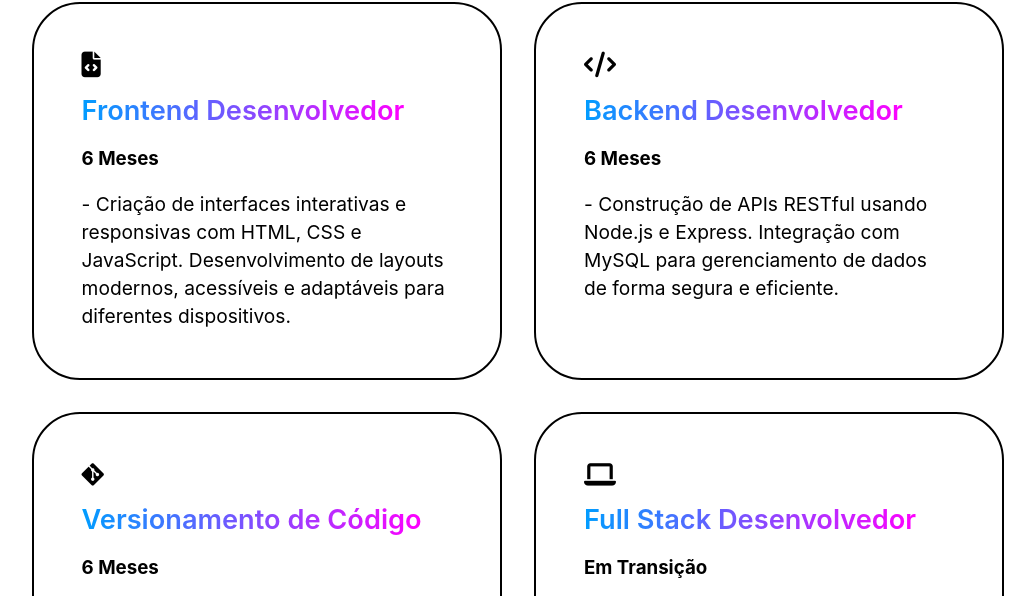
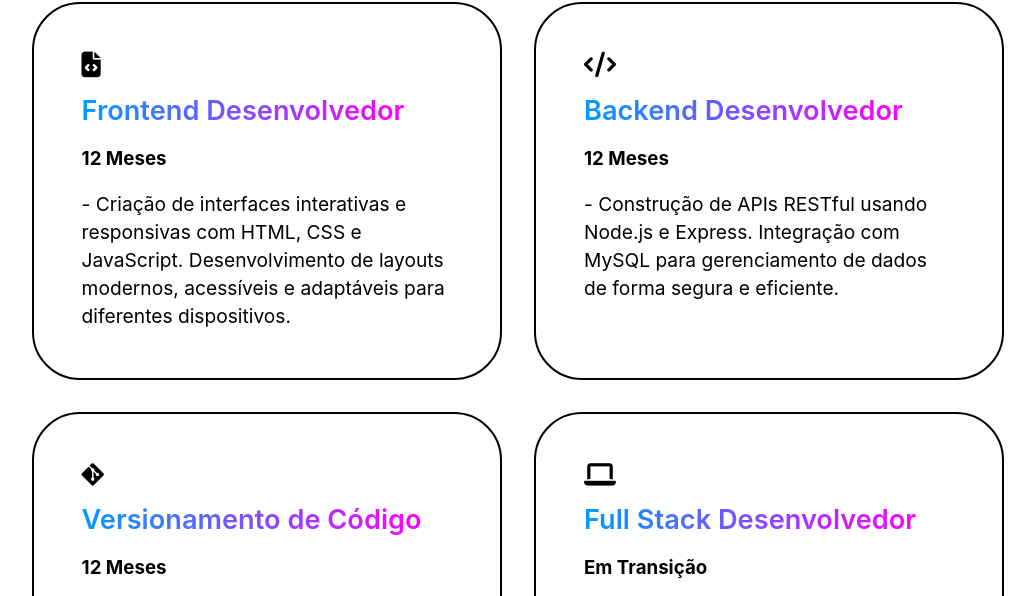
Before and after one commit to PabloG-7/meu-portifolio, a plain HTML site: page index.html in a window 1280 px wide. Shown: the part 1051-1647 px from the top of the page, without its empty margins (122-1157 px from the left). Drawn offline with nearby package versions, Linux system fonts and the light colour scheme.

Commit message:
portfolio update 1.6

```diff
--- a/index.html
+++ b/index.html
@@ -87,7 +87,7 @@
 
                 <i class="fa-solid fa-file-code"></i>
                 <span>Frontend Desenvolvedor</span><br>
-                <h3>6 Meses</h3><br>
+                <h3>12 Meses</h3><br>
                 <p>- Criação de interfaces interativas e responsivas com HTML, CSS e JavaScript. Desenvolvimento de layouts modernos, acessíveis e adaptáveis para diferentes dispositivos.</p>
             </div>
 
@@ -96,7 +96,7 @@
 
             <i class="fa-solid fa-code"></i>
             <span>Backend Desenvolvedor</span><br>
-            <h3>6 Meses</h3><br>
+            <h3>12 Meses</h3><br>
             <p>- Construção de APIs RESTful usando Node.js e Express. Integração com MySQL para gerenciamento de dados de forma segura e eficiente.</p>
         </div>
 
@@ -104,7 +104,7 @@
 
             <i class="fa-brands fa-git-alt"></i>
             <span>Versionamento de Código</span><br>
-            <h3>6 Meses</h3><br>
+            <h3>12 Meses</h3><br>
             <p>- Experiência com Git e GitHub, utilizando boas práticas de versionamento, colaboração em equipe e deploys organizados.</p>
         </div>
 
```
